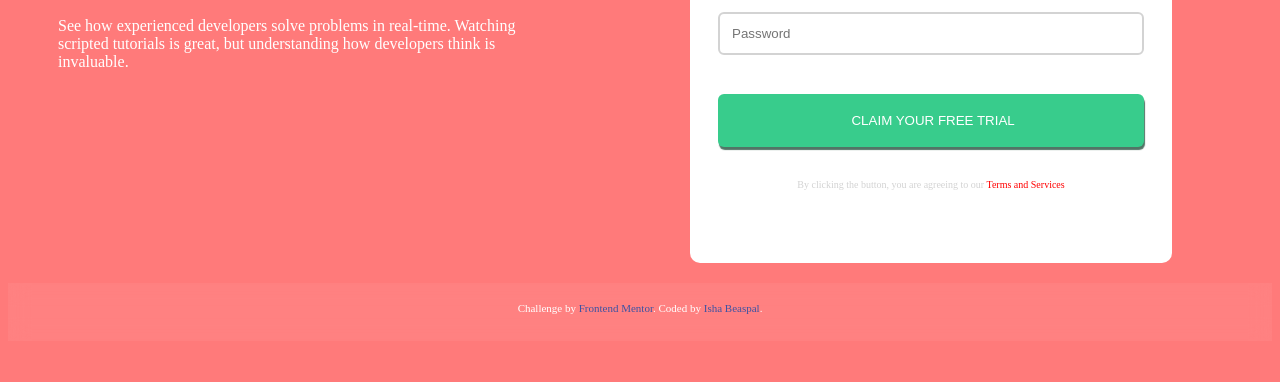
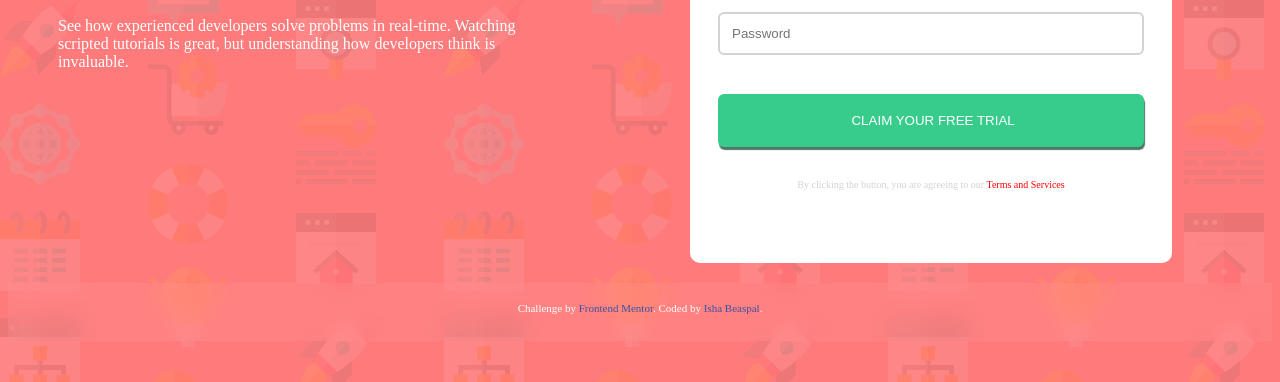
Before and after one commit to ishabeaspal/sign-up-form-ui, a plain HTML site: page index.html in a window 1280 px wide. Shown: the part 418-800 px from the top of the page. Drawn offline with Linux system fonts and the light colour scheme.

Commit message:
corrected background image path

```diff
--- a/style.css
+++ b/style.css
@@ -14,7 +14,7 @@ h1{
 
 }
 body{
-    background-image: url(/intro-component-with-signup-form-master/images/bg-intro-desktop.png);
+    background-image: url(/images/bg-intro-desktop.png);
     background-color: hsl(0, 100%, 74%);
 
 }
```
